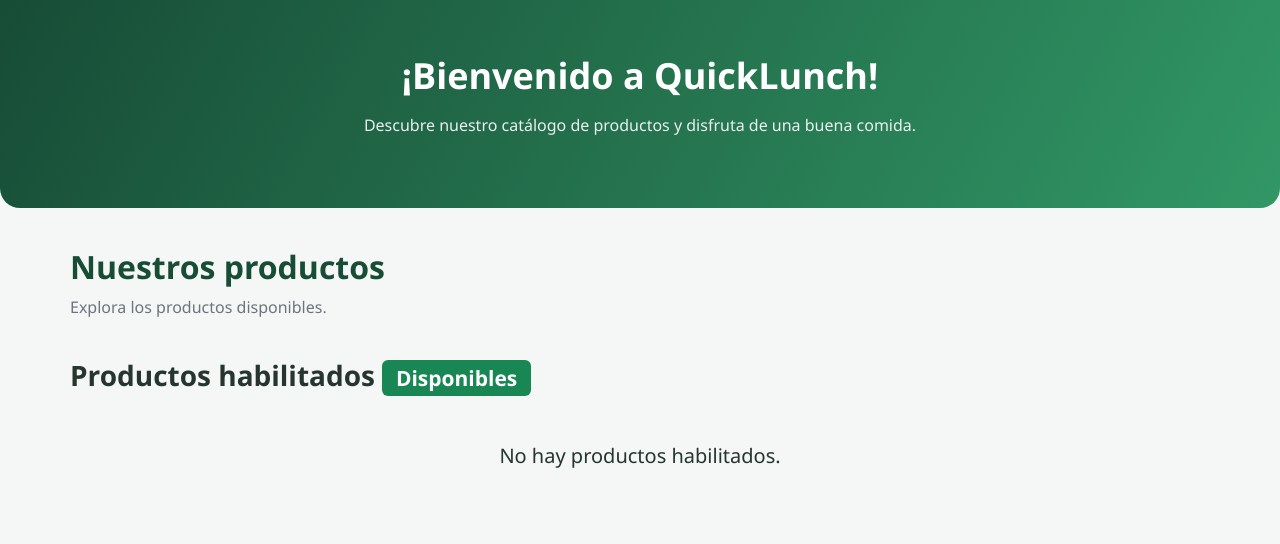
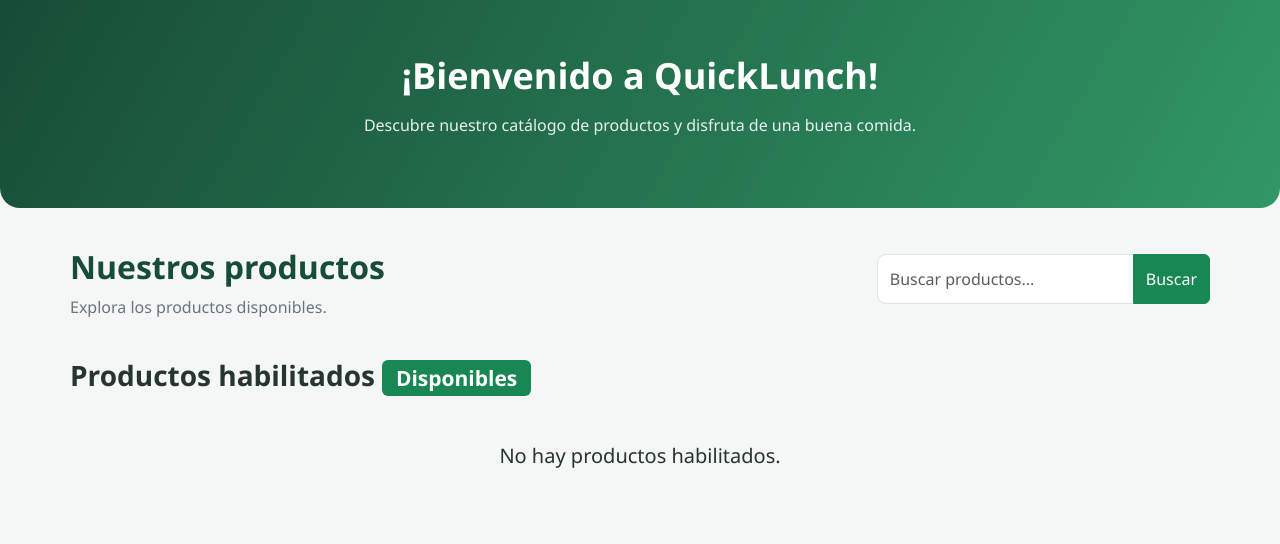
Before and after one commit to Yokoperron/QUICKLUNCH, a Django app: page / in a window 1280 px wide. Shown: the part 93-637 px from the top of the page. Run offline with Django 4.2, Linux system fonts and the light colour scheme; data that the repository does not hold is empty.

Commit message:
Add files via upload

```diff
--- a/catalogo/templates/producto_lista.html
+++ b/catalogo/templates/producto_lista.html
@@ -51,6 +51,35 @@
                     Explora los productos disponibles.
                 </p>
             </div>
+
+    <!-- BUSCADOR DE PRODUCTOS -->
+    <form method="GET" action="{% url 'producto_lista' %}" class="mb-4">
+
+        <div class="input-group">
+
+            <input
+                type="search"
+                name="buscar"
+                class="form-control"
+                placeholder="Buscar productos..."
+                value="{{ busqueda }}"
+            >
+
+            <button type="submit" class="btn btn-success">
+                Buscar
+            </button>
+
+            {% if busqueda %}
+                <a href="{% url 'producto_lista' %}"
+                class="btn btn-outline-secondary">
+                    Limpiar
+                </a>
+            {% endif %}
+
+        </div>
+
+    </form>
+
 
             {% if user.is_authenticated and user.is_staff %}
                 <a href="{% url 'registrar_producto' %}"
--- a/catalogo/views.py
+++ b/catalogo/views.py
@@ -36,22 +36,42 @@ def registrar_producto(request):
 
 # LISTA DE PRODUCTOS
 
+def producto_lista(request):
 
-def producto_lista(request):
+    busqueda = request.GET.get('buscar', '')
 
     if request.user.is_staff:
 
-        productos_activos = Producto.objects.filter(activo=True)
-
-        productos_inactivos = Producto.objects.filter(activo=False)
+        productos = Producto.objects.all()
 
     else:
 
-        productos_activos = Producto.objects.filter(activo=True)
+        productos = Producto.objects.filter(activo=True)
 
-        productos_inactivos = Producto.objects.none()
+    # FILTRO DE BÚSQUEDA
+    if busqueda:
+        productos = productos.filter(
+            nombre__icontains=busqueda
+        )
 
-    return render(request, 'producto_lista.html',{'productos_activos': productos_activos, 'productos_inactivos': productos_inactivos})
+    # SEPARAR PRODUCTOS HABILITADOS Y DESHABILITADOS
+    productos_activos = productos.filter(activo=True)
+
+    productos_inactivos = productos.filter(activo=False)
+
+    return render(
+        request,
+        'producto_lista.html',
+        {
+            'productos_activos': productos_activos,
+            'productos_inactivos': productos_inactivos,
+            'busqueda': busqueda
+        }
+    )
+
+
+
+    return render(request, 'producto_lista.html',{'productos_activos': productos_activos, 'productos_inactivos': productos_inactivos, 'busqueda':busqueda})
 
 # EDITAR PRODUCTO
 
```
Also changed, not shown: media/productos/cazuela_TKV7BNB.jpg (added), media/productos/choripan_con_platano_con_leche_r6plHIT.jpg (added), media/productos/empanadas_XFZeoS3.jpg (added), media/productos/humitas_Hvzc3N1.jpg (added), media/productos/pastel_de_choclo_Xl8Pe9T.jpg (added), media/productos/sopaipillas_0630znM.jpg (added), media/productos/terremoto_zkBOLzW.jpg (added).
